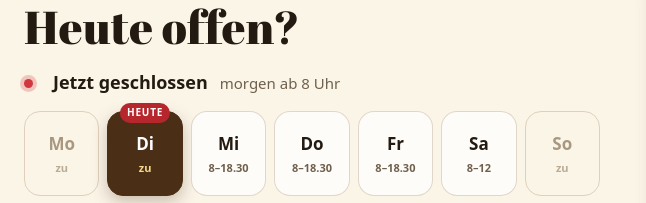
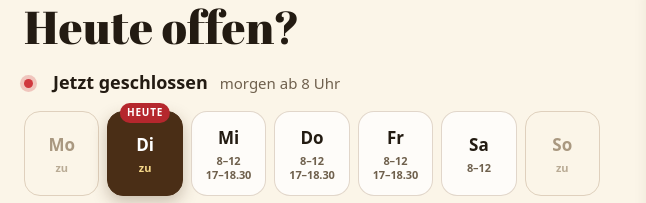
Before and after one commit to julia-mirku/kaeserei-kreuzstrasse-muster, a plain HTML site: page index.html in a window 1280 px wide. Shown: the part 3715-3918 px from the top of the page, 0-646 px from the left. Drawn offline with Linux system fonts and the light colour scheme; a web font is replaced by a local one.

Commit message:
Add files via upload

```diff
--- a/index.html
+++ b/index.html
@@ -333,7 +333,7 @@ footer a{text-decoration:none}
   .mapbox{min-height:360px}
   .pgrid{grid-template-columns:minmax(0,1fr) minmax(0,1fr);gap:14px}
   .disc{width:min(170px,40vw)}
-  .medal h3{hyphens:auto;-webkit-hyphens:auto}
+  .medal h3{hyphens:manual;-webkit-hyphens:manual;overflow-wrap:normal;word-break:normal}
   .disc b{font-size:40px}
   .disc:before{width:40px;height:60px;margin-left:-20px}
   .medal{padding-top:56px}
@@ -454,6 +454,10 @@ body:before{background-size:450px 450px}
 .weg:before{background-size:auto,450px 450px}
 }
 .weg:after{background:linear-gradient(180deg,rgba(20,16,11,0) 40%,rgba(20,16,11,.8) 100%)!important}
+.day small{line-height:1.25;text-align:center;display:flex;flex-direction:column;align-items:center}
+.day small span{white-space:nowrap;letter-spacing:-.01em}
+@media (max-width:400px){.day small{font-size:8.6px!important}.days{gap:5px!important}}
+@media (max-width:440px){.medal h3{font-size:16.5px!important;line-height:1.2}}
 @media (prefers-reduced-motion:reduce){*{animation:none!important;transition:none!important}.rv,.h-line{opacity:1;transform:none}}
 </style>
 </head>
@@ -660,7 +664,7 @@ function paintStatus(){ const s=state();
 const today=zh().d, daysEl=Q('#days'), info=Q('#dayinfo');
 [1,2,3,4,5,6,0].forEach(d=>{ const b=document.createElement('button'); const zu=!HOURS[d].length;
   b.className='day'+(zu?' zu':''); b.dataset.d=d;
-  b.innerHTML=(d===today?'<span class="today">Heute</span>':'')+SH[d]+'<small>'+(zu?'zu':fmt(HOURS[d][0][0])+'–'+fmt(HOURS[d][HOURS[d].length-1][1]))+'</small>';
+  b.innerHTML=(d===today?'<span class="today">Heute</span>':'')+SH[d]+'<small>'+(zu?'zu':HOURS[d].map(([x,y])=>'<span>'+fmt(x)+'–'+fmt(y)+'</span>').join(''))+'</small>';
   b.addEventListener('click',()=>sel(d)); daysEl.appendChild(b); });
 function sel(d){ QA('.day').forEach(x=>x.classList.toggle('sel',+x.dataset.d===d)); const sl=HOURS[d];
   info.innerHTML='<h3>'+NAMES[d]+(d===today?' · heute':'')+'</h3>'+(sl.length?'<div class="slots">'+sl.map(([a,b])=>'<span class="slot">'+fmt(a)+'–'+fmt(b)+'</span>').join('')+'</div><p>'+(sl.length>1?'Mittags geschlossen.':'Nachmittags geschlossen.')+'</p>':'<p style="margin:0;font-size:17px">Heute ist der Laden geschlossen. '+(()=>{for(let i=1;i<=7;i++){const dd=(d+i)%7;if(HOURS[dd].length)return 'Nächster Verkauf: '+NAMES[dd]+' ab '+fmt(HOURS[dd][0][0])+' Uhr.';}})()+'</p>'); }
```
